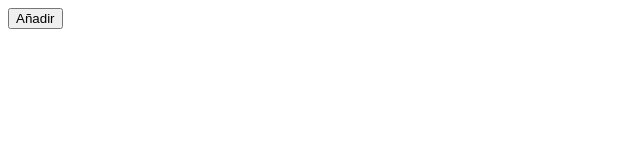
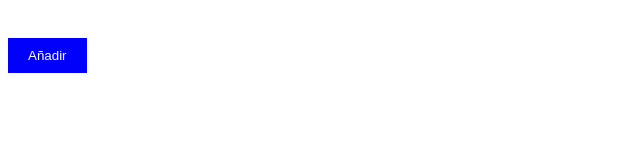
Before and after one commit to Infoberri-Comunicacion-SL/clonar-nodos, a plain HTML site: page index.html in a window 1280 px wide. Shown: the whole page, without its empty margins (0-640 px from the left). Drawn offline with nearby package versions, Linux system fonts and the light colour scheme.

Commit message:
Estilos al botón de añadir

```diff
--- a/css/style.css
+++ b/css/style.css
@@ -1,3 +1,12 @@
 .input-form {
   display: none;
 }
+.btn {
+	margin-top: 30px;
+	padding: 10px 20px;
+	border: 0;
+}
+.btn-add {
+	color: #fff;
+	background: #0000fc;
+}
--- a/index.html
+++ b/index.html
@@ -12,7 +12,7 @@
 	    <input type='text' placeholder='Enter email' id='email_1' class='txt' >
 	    <input type='button' id='butremove_1' value='Eliminar' class='remove'>
 	</div>
-	<input type='button' id='but_add' value='Añadir'>
+	<input type='button' id='but_add' value='Añadir' class="btn btn-add">
 
 	<script src='https://cdnjs.cloudflare.com/ajax/libs/jquery/3.4.1/jquery.min.js'></script>
 	<script  src="js/script.js"></script>
```
